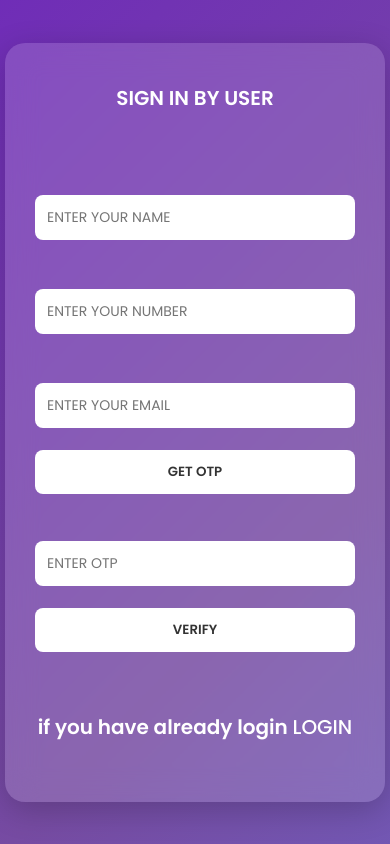
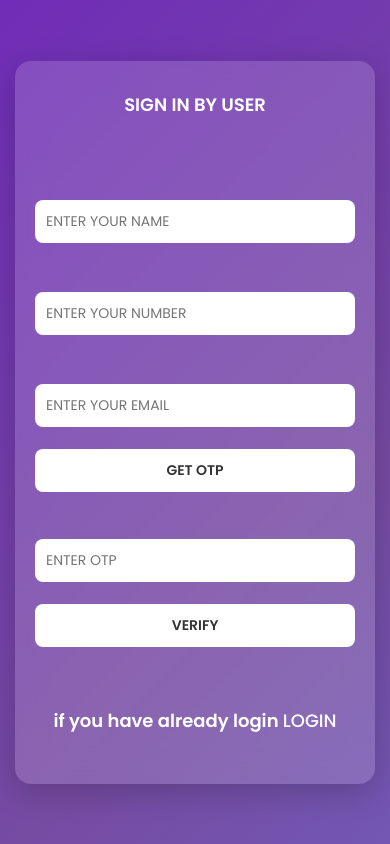
Before and after one commit to khkhrrohit-max/FAST--GO, a website with bundled scripts: page signin.html in a window 390 px wide. Built offline with nearby package versions, Linux system fonts and the light colour scheme.

Commit message:
Update signin.css

```diff
--- a/signin.css
+++ b/signin.css
@@ -1,7 +1,8 @@
+
 /* Google Font */
 @import url('https://fonts.googleapis.com/css2?family=Poppins:wght@300;400;500;600&display=swap');
 
-*{
+* {
     margin: 0;
     padding: 0;
     box-sizing: border-box;
@@ -9,99 +10,230 @@
 }
 
 /* Animated Gradient Background */
-body{
-    height: 100vh;
+body {
+    min-height: 100vh;
+    width: 100%;
     display: flex;
     justify-content: center;
     align-items: center;
-    background: linear-gradient(-45deg, #667eea, #764ba2, #6a11cb, #2575fc);
+
+    padding: 20px;
+
+    background: linear-gradient(
+        -45deg,
+        #667eea,
+        #764ba2,
+        #6a11cb,
+        #2575fc
+    );
+
     background-size: 400% 400%;
     animation: gradientBG 10s ease infinite;
 }
 
 /* Background Animation */
 @keyframes gradientBG {
-    0%{ background-position: 0% 50%; }
-    50%{ background-position: 100% 50%; }
-    100%{ background-position: 0% 50%; }
+    0% {
+        background-position: 0% 50%;
+    }
+
+    50% {
+        background-position: 100% 50%;
+    }
+
+    100% {
+        background-position: 0% 50%;
+    }
 }
 
 /* Glass Card */
-.c1{
-    width: 380px;
+.c1 {
+    width: 100%;
+    max-width: 380px;
+
     background: rgba(255, 255, 255, 0.15);
+
     padding: 40px 30px;
+
     border-radius: 20px;
+
     backdrop-filter: blur(15px);
-    box-shadow: 0 8px 32px rgba(0,0,0,0.2);
+    -webkit-backdrop-filter: blur(15px);
+
+    box-shadow: 0 8px 32px rgba(0, 0, 0, 0.2);
+
     text-align: center;
     color: white;
+
     animation: fadeIn 1s ease-in-out;
 }
 
 /* Card Animation */
-@keyframes fadeIn{
-    from{
+@keyframes fadeIn {
+    from {
         opacity: 0;
         transform: translateY(30px);
     }
-    to{
+
+    to {
         opacity: 1;
         transform: translateY(0);
     }
 }
 
-.c1 p{
+/* Heading / Paragraph */
+.c1 p {
     font-size: 20px;
     font-weight: 600;
     margin-bottom: 20px;
 }
 
 /* Input Styling */
-.c1 input{
+.c1 input {
     width: 100%;
+
     padding: 12px;
+
     margin: 12px 0;
+
     border: none;
     border-radius: 8px;
+
     outline: none;
+
     font-size: 14px;
+
     transition: 0.3s;
 }
 
 /* Input Focus Effect */
-.c1 input:focus{
+.c1 input:focus {
     box-shadow: 0 0 10px #ffffff;
 }
 
 /* Button Styling */
-.c1 button{
+.c1 button {
     width: 100%;
+
     padding: 12px;
+
     margin: 10px 0;
+
     border: none;
     border-radius: 8px;
+
     background: #ffffff;
     color: #333;
+
     font-weight: 600;
+
     cursor: pointer;
+
     transition: 0.3s ease;
 }
 
 /* Button Hover Animation */
-.c1 button:hover{
+.c1 button:hover {
     background: #000;
     color: #fff;
-    transform: scale(1.05);
+    transform: scale(1.03);
 }
 
 /* Link Styling */
-.c1 a{
+.c1 a {
     color: #fff;
     text-decoration: none;
     font-weight: 500;
 }
 
-.c1 a:hover{
+.c1 a:hover {
     text-decoration: underline;
 }
+
+
+/* =========================================
+   MOBILE DEVICES
+   ========================================= */
+
+@media (max-width: 480px) {
+
+    body {
+        padding: 15px;
+    }
+
+    .c1 {
+        width: 100%;
+        max-width: 100%;
+
+        padding: 30px 20px;
+
+        border-radius: 16px;
+    }
+
+    .c1 p {
+        font-size: 18px;
+    }
+
+    .c1 input {
+        padding: 11px;
+        font-size: 14px;
+    }
+
+    .c1 button {
+        padding: 11px;
+        font-size: 14px;
+    }
+}
+
+
+/* =========================================
+   TABLETS
+   ========================================= */
+
+@media (min-width: 481px) and (max-width: 768px) {
+
+    body {
+        padding: 20px;
+    }
+
+    .c1 {
+        width: 90%;
+        max-width: 400px;
+
+        padding: 35px 25px;
+    }
+}
+
+
+/* =========================================
+   LAPTOP / PC / MAC
+   ========================================= */
+
+@media (min-width: 769px) {
+
+    .c1 {
+        width: 380px;
+    }
+}
+
+
+/* =========================================
+   LARGE SCREENS
+   ========================================= */
+
+@media (min-width: 1400px) {
+
+    .c1 {
+        max-width: 420px;
+        padding: 45px 35px;
+    }
+
+    .c1 p {
+        font-size: 22px;
+    }
+
+    .c1 input,
+    .c1 button {
+        font-size: 15px;
+    }
+}
```
